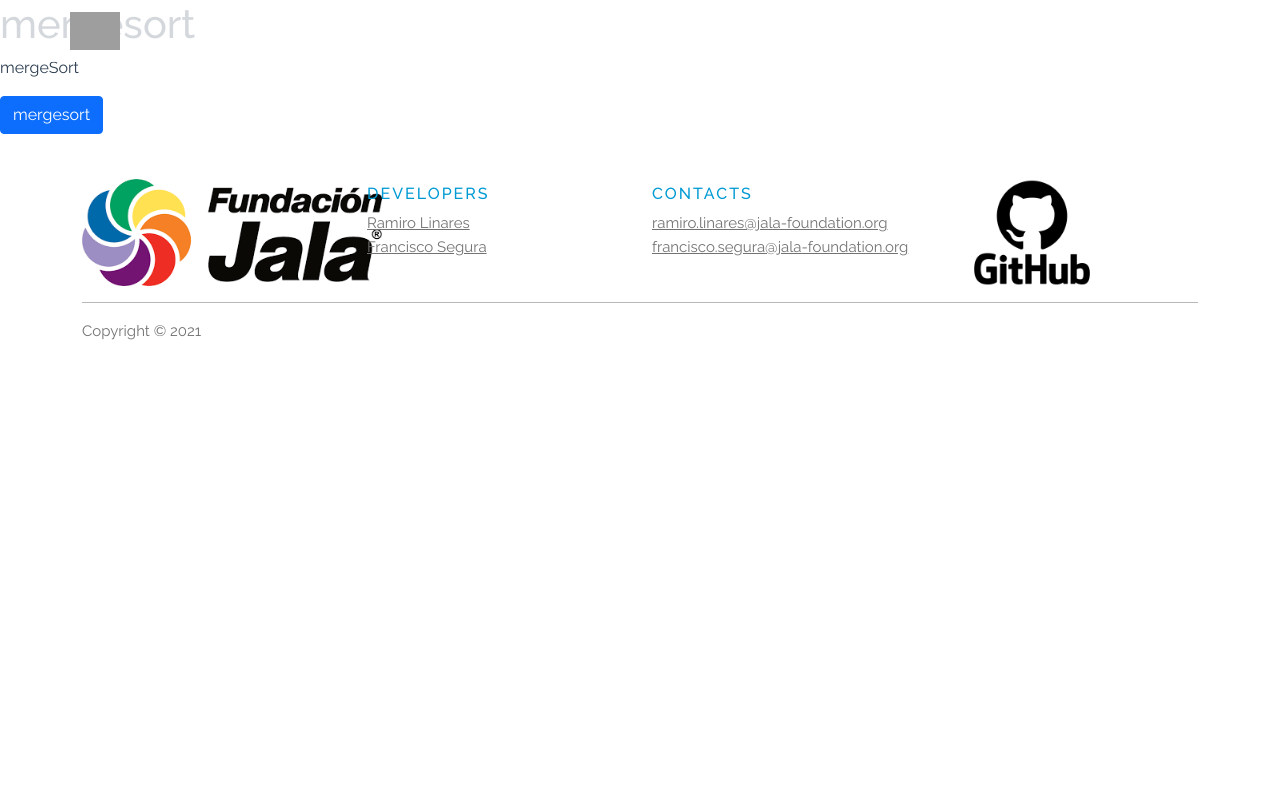
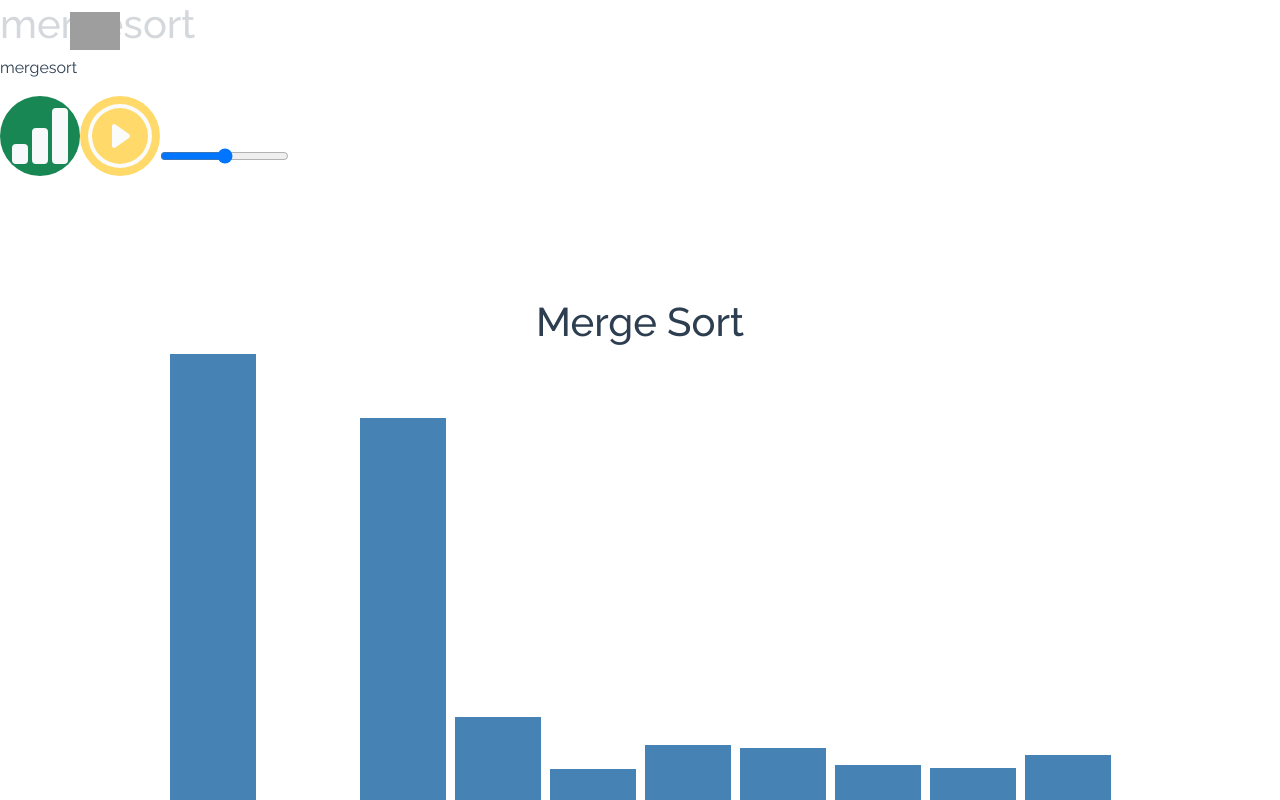
Before and after one commit to RamiroLinares/sortVisualizerVueJS, a Vue app: page /mergesort in a window 1280 px wide. Shown: the top 800 px of the page. Built offline with nearby package versions, Linux system fonts and the light colour scheme; grey boxes are pictures that could not be loaded.

Commit message:
merge sort  added with visualizer

```diff
--- a/src/algorithms/mergesort.mjs
+++ b/src/algorithms/mergesort.mjs
@@ -1,28 +1,64 @@
-function merge(left, right) {
-    let arr = []
-    // Break out of loop if any one of the array gets empty
+/*function merge(left, right) {
+    let array = []
+    // Break out of loop if any one of the arrayay gets empty
     while (left.length && right.length) {
-        // Pick the smaller among the smallest element of left and right sub arrays
+        // Pick the smaller among the smallest element of left and right sub arrayays
         if (left[0] < right[0]) {
-            arr.push(left.shift())
+            array.push(left.shift())
         } else {
-            arr.push(right.shift())
+            array.push(right.shift())
         }
     }
 
     // Concatenating the leftover elements
-    // (in case we didn't go through the entire left or right array)
-    return [ ...arr, ...left, ...right ]
+    // (in case we didn't go through the entire left or right arrayay)
+    return [ ...array, ...left, ...right ]
 }
 
-export default function mergesort(array) {
-    const half = array.length / 2
+export default function mergesort(arrayay) {
+    const half = arrayay.length / 2
 
     // Base case or terminating case
-    if(array.length < 2){
-      return array
+    if(arrayay.length < 2){
+      return arrayay
     }
 
-    const left = array.splice(0, half)
-    return merge(mergesort(left),mergesort(array))
+    const left = arrayay.splice(0, half)
+    return merge(mergesort(left),mergesort(arrayay))
+  }*/
+
+export default function mergeSort(array) {
+    let list=[];
+    var sorted = array.slice(),
+        n = sorted.length,
+        buffer = new Array(n);
+
+    for (var size = 1; size < n; size *= 2) {
+      for (var leftStart = 0; leftStart < n; leftStart += 2*size) {
+        var left = leftStart,
+            right = Math.min(left + size, n),
+            leftLimit = right,
+            rightLimit = Math.min(right + size, n),
+            i = left;
+        while (left < leftLimit && right < rightLimit) {
+          if (sorted[left] <= sorted[right]) {
+            buffer[i++] = sorted[left++];
+          } else {
+            buffer[i++] = sorted[right++];
+          }
+        }
+        while (left < leftLimit) {
+          buffer[i++] = sorted[left++];
+        }
+        while (right < rightLimit) {
+          buffer[i++] = sorted[right++];
+        }
+      }
+      var temp = sorted,
+          sorted = buffer,
+          buffer = temp;
+
+       list.push(sorted); }
+
+    return list;
   }
--- a/src/views/Mergesort.vue
+++ b/src/views/Mergesort.vue
@@ -1,21 +1,98 @@
 <template>
   <div class="mergesort">
     <h1>mergesort</h1>
-    <p >mergeSort</p>
-    <b-button variant='primary' v-on:click="mergesort()">mergesort</b-button>
+    <p>mergesort</p>
+    <b-icon
+      icon="bar-chart-fill"
+      v-on:click="fillWithRandomNumbers()"
+      font-scale="5"
+      class="rounded-circle bg-success p-2"
+      variant="light"
+      aria-hidden="true"
+    ></b-icon>
+    <b-icon
+      icon="play-circle"
+      v-on:click="mergesort()"
+      font-scale="5"
+      class="rounded-circle bg-warning p-2"
+      variant="light"
+      aria-hidden="true"
+      animation="fade"
+    ></b-icon>
+    <input
+      type="range"
+      class="custom-range"
+      id="slider1"
+      v-on:change="changeSize()"
+    />
+    <div class="Graph">
+      <Visualizer
+        :title="sortingMethod"
+        :key="componentKey"
+        xKey="pos"
+        yKey="amount"
+        :data="array"
+      />
+    </div>
   </div>
 </template>
 
 <script>
-import mergesort from '@/algorithms/mergesort.mjs'
+import mergesort from "@/algorithms/mergesort.mjs";
+import Visualizer from "../components/Visualizer.vue";
+import Chart from "@/components/Chart.vue";
+export default {
+  name: "mergesort",
+  components: { Visualizer },
+  data() {
+    return {
+      sortingMethod: "Merge Sort",
+      array: [],
+      size: 10,
+      componentKey: 0,
+      array2: [],
+    };
+  },
+  methods: {
+    async mergesort() {
+      for (let i = 0; i < this.array.length; i++) {
+        this.array2[i] = this.array[i].amount;
+      }
+      console.log(this.array2);
+      this.array2 = mergesort(this.array2);
+      console.log(this.array2);
 
-export default {
-  name: 'mergesort',
-  methods: {
-    mergesort () {
-      const array = [4000, 10, 24, 1, 25, 28, 40, 11, 10, 4]
-      console.log(mergesort(array))
-    }
-  }
+      for (let j = 0; j < this.array2.length; j++) {
+        for (let i = 0; i < this.array2[j].length; i++) {
+          this.array[i].amount = this.array2[j][i];
+        }
+        await new Promise((resolve) => {
+          setTimeout(resolve, 300);
+          this.componentKey += 1;
+        });
+      }
+    },
+    fillWithRandomNumbers() {
+      this.array = [];
+      for (let i = 0; i < this.size; i++) {
+        let pos = i;
+        let amount = Math.floor(Math.random() * (1000 - 1)) + 1;
+        let objaux = { pos: pos, amount: amount };
+        this.array.push(objaux);
+      }
+      this.componentKey += 1;
+    },
+    changeSize() {
+      this.size = document.getElementById("slider1").value;
+    },
+  },
+  created() {
+    this.fillWithRandomNumbers();
+  },
+};
+</script>
+<style lang="scss" scoped>
+.Graph {
+  padding: 122px 0 0 0;
 }
-</script>
+</style>
```
